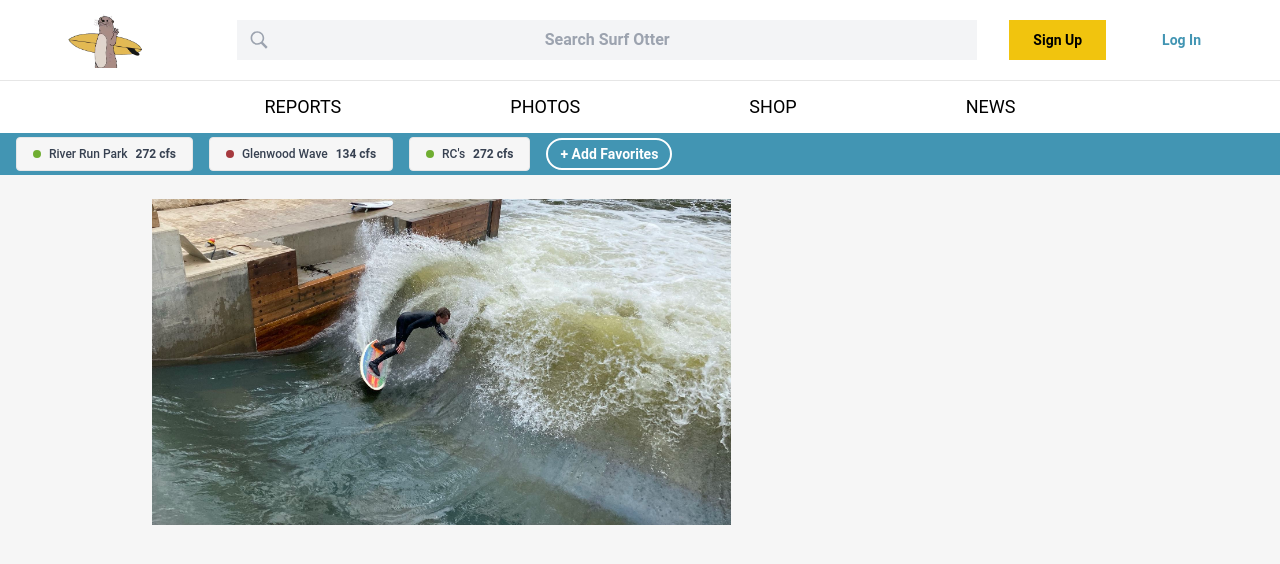
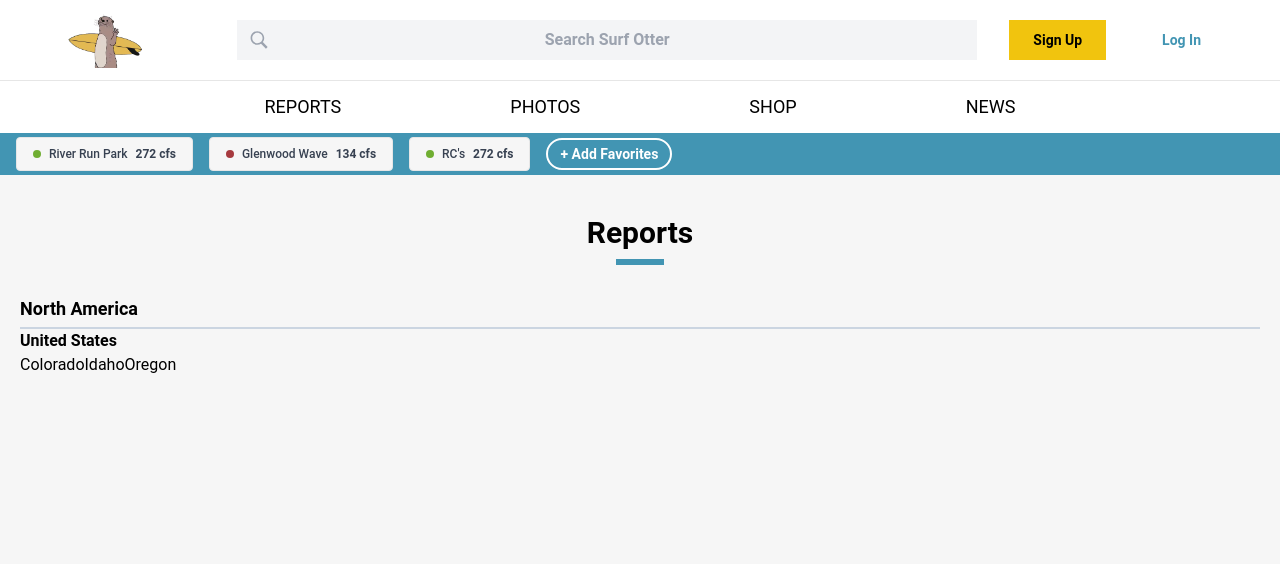
Before and after one commit to charliebarger/river-surf-report, a Next.js app: page / in a window 1280 px wide. Shown: the top 564 px of the page. Built offline with nearby package versions, Linux system fonts and the light colour scheme.

Commit message:
add index page

```diff
--- a/pages/index.tsx
+++ b/pages/index.tsx
@@ -2,10 +2,46 @@ import Head from "next/head";
 import Image from "next/image";
 import { Inter } from "@next/font/google";
 import Header from "@/components/utility/Header";
+import PageHeader from "@/components/utility/PageHeader";
+import { SectionWrapper } from "@/components/utility/SectionWrapper";
 import styles from "../styles/Home.module.css";
 import Footer from "@/components/utility/Footer";
+import { Fragment } from "react";
+import Link from "next/link";
 
-const inter = Inter({ subsets: ["latin"] });
+interface Sites {
+  continent: string;
+  countries: {
+    name: string;
+    abbreviation: string;
+    states: {
+      name: string;
+    }[];
+  }[];
+}
+
+const sites: Sites[] = [
+  {
+    continent: "North America",
+    countries: [
+      {
+        name: "United States",
+        abbreviation: "us",
+        states: [
+          {
+            name: "Colorado",
+          },
+          {
+            name: "Idaho",
+          },
+          {
+            name: "Oregon",
+          },
+        ],
+      },
+    ],
+  },
+];
 
 export default function Home() {
   return (
@@ -17,15 +53,30 @@ export default function Home() {
         <link rel="icon" href="/favicon.ico" />
       </Head>
       <Header />
-      <main className="grid grid-cols-5 p-6 m-auto w-4/5 gap-4">
-        <div className="col-span-3">
-          <Image
-            width={1000}
-            height={1000}
-            alt="wave"
-            src={"/home-page-wave.jpeg"}
-          />
-        </div>
+      <main>
+        <PageHeader>Reports</PageHeader>
+        <SectionWrapper>
+          {sites.map((region) => (
+            <Fragment key={region.continent}>
+              <h2 className=" text-lg py-1 font-bold  border-b-2 border-slate-300 ">
+                {region.continent}
+              </h2>
+              {region.countries.map((country) => (
+                <div key={country.abbreviation}>
+                  <h3 className=" text-base font-bold">{country.name}</h3>
+                  {country.states.map((state) => (
+                    <Link
+                      href={`/reports/${country.abbreviation}/${state.name}`}
+                      key={state.name}
+                    >
+                      {state.name}
+                    </Link>
+                  ))}
+                </div>
+              ))}
+            </Fragment>
+          ))}
+        </SectionWrapper>
       </main>
     </>
   );
```
